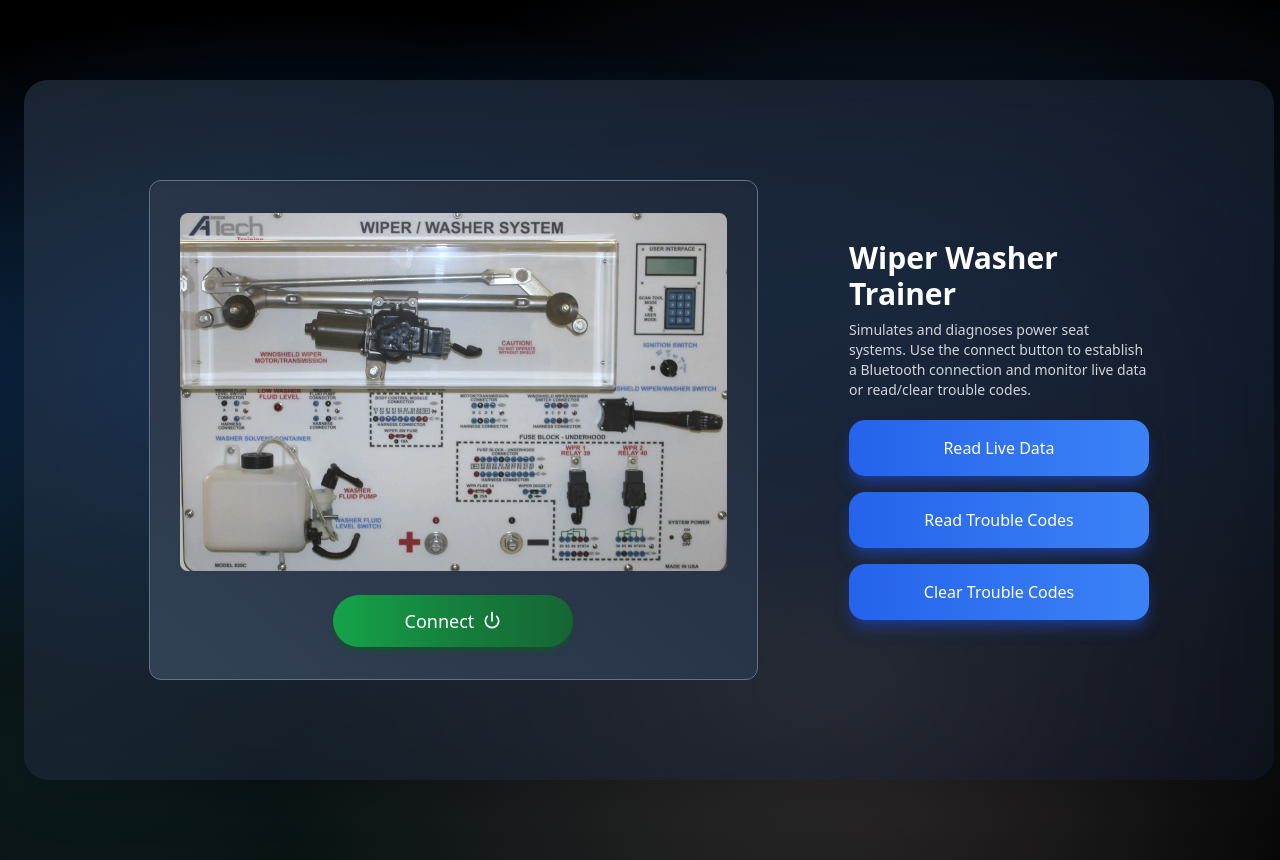
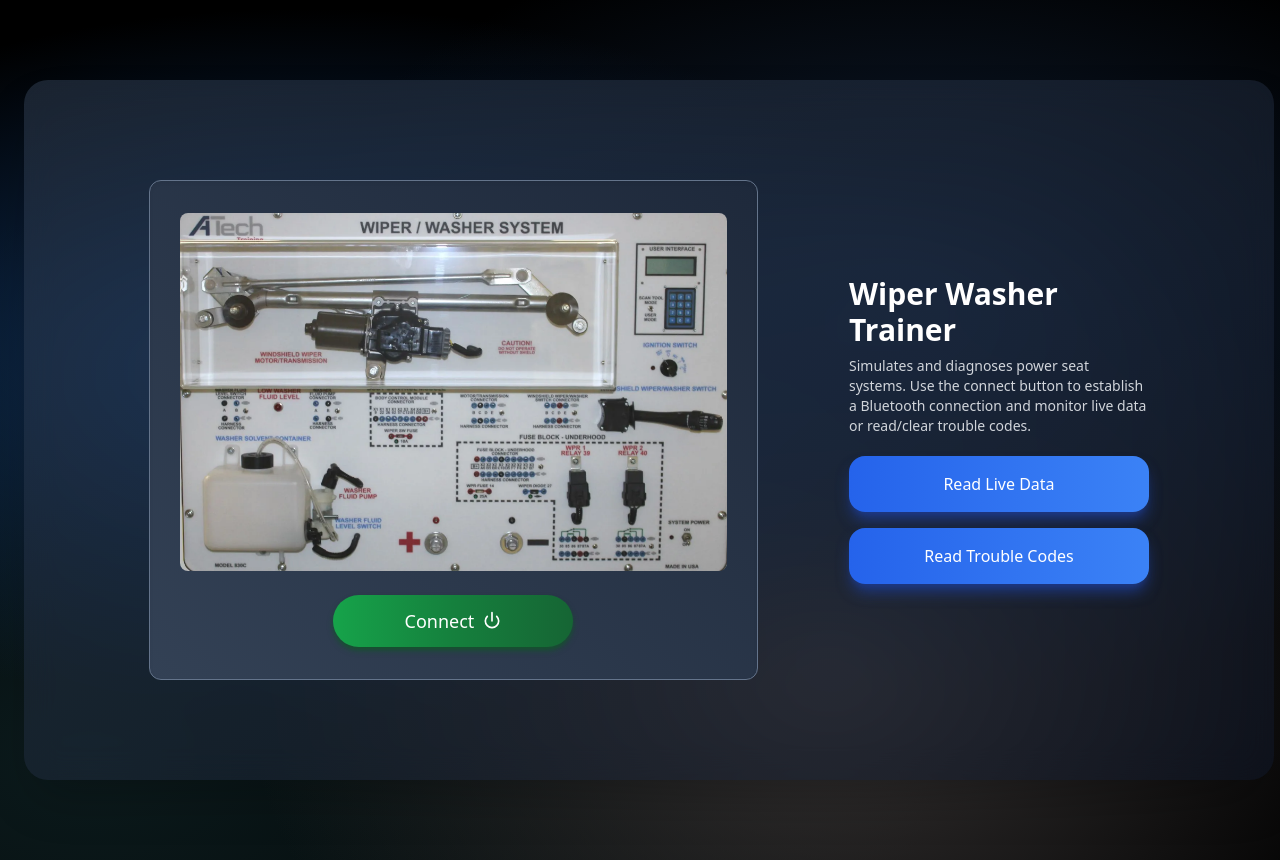
Before and after one commit to kee5625/Trainer-Diagnostic-Interface, a React (Vite) app: page /wiper-washer in a window 1280 px wide. Built offline with nearby package versions, Linux system fonts and the light colour scheme.

Commit message:
more cleaning up for clearcodes

```diff
--- a/src/pages/ClearCodes.jsx
+++ /dev/null
@@ -1,17 +0,0 @@
-import React from 'react';
-
-export function ClearCodesTrainerPS(){
-    return(
-        <div className="">
-            <h1>Clear Trouble Codes for Power Seat Trainer</h1>
-        </div>
-    )
-}
-
-export function ClearCodesTrainerWW(){
-    return(
-        <div className="">
-
-        </div>
-    )
-}
--- a/src/pages/TrainerActionPage.jsx
+++ b/src/pages/TrainerActionPage.jsx
@@ -3,7 +3,6 @@ import PS_RD from "../components/ReadDataComponents/PS_RD";
 import PS_RC from "../components/ReadCodeComponents/PS_RC";
 import WW_RD from "../components/ReadDataComponents/WW_RD";
 import WW_RC from "../components/ReadCodeComponents/WW_RC";
-// Similarly import other components for codes & clear codes
 
 export default function TrainerActionPage() {
   const { trainerId, action } = useParams();
--- a/src/pages/WiperWasherTrainer.jsx
+++ b/src/pages/WiperWasherTrainer.jsx
@@ -131,11 +131,6 @@ export default function WiperWasherHome(){
                                 className='inline-block w-full text-center min-w-[200px] px-5 py-4 text-white transition-all rounded-2xl shadow-lg sm:w-auto bg-gradient-to-r from-blue-600 to-blue-500 hover:bg-gradient-to-b dark:shadow-blue-900 shadow-blue-200 hover:shadow-2xl hover:shadow-blue-400 hover:-tranneutral-y-px'>
                                 Read Trouble Codes
                             </button>
-                            <button
-                                onClick={() => navigate('/trainer/wiper-washer/clear-codes')}
-                                className='inline-block w-full text-center min-w-[200px] px-5 py-4 text-white transition-all rounded-2xl shadow-lg sm:w-auto bg-gradient-to-r from-blue-600 to-blue-500 hover:bg-gradient-to-b dark:shadow-blue-900 shadow-blue-200 hover:shadow-2xl hover:shadow-blue-400 hover:-tranneutral-y-px'>
-                                Clear Trouble Codes
-                            </button>
                         </div>
                     </div>
                 </div>
```
